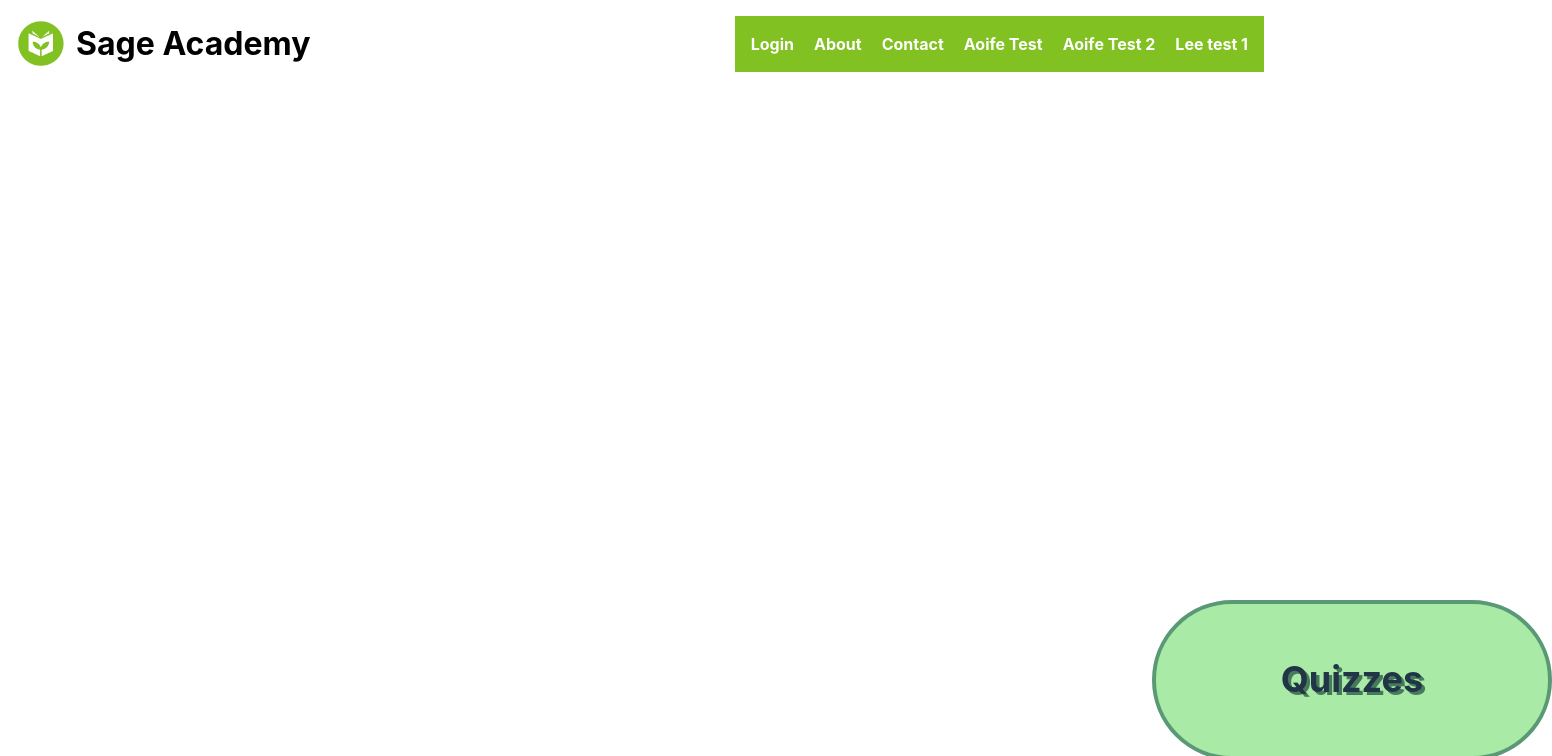
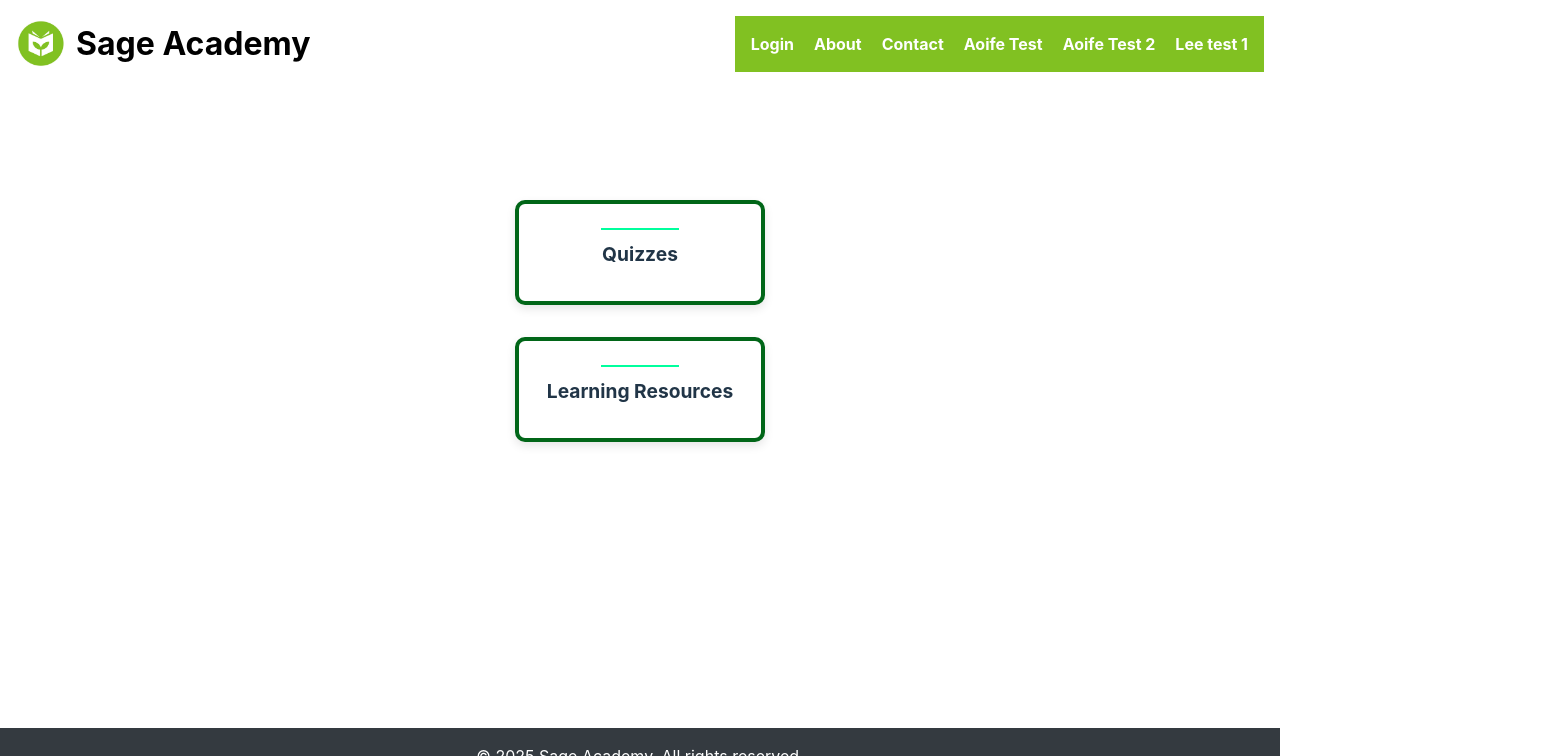
Before and after one commit to CaoimheOBrien/WebUIDesign_2025GroupProject, a SvelteKit app in the folder Web App/Sage-Academy-App/: page /student_quiz_home_page in a window 1280 px wide. Shown: the top 756 px of the page, 1552 px wide, since content can reach past the window. Built offline with nearby package versions, Linux system fonts and the light colour scheme.

Commit message:
reworked buttons for consistency

```diff
--- a/Web App/Sage-Academy-App/src/lib/components/Button.svelte
+++ b/Web App/Sage-Academy-App/src/lib/components/Button.svelte
@@ -12,12 +12,12 @@
 <style>
     /* Card container with smooth hover effects */
     .button {
-        background: #a9eba6  ;
-        border-radius: 5rem; /* Rounded corners */
-        border: 0.3rem solid #5a9975;
+        background: white;
+        border-radius: 10px; /* Rounded corners */
+        border: 4px solid #016618;
+        box-shadow: 0 4px 10px rgba(0, 0, 0, 0.1); /* Subtle shadow */
         overflow: hidden;
-        width: 25rem;
-        height: 10rem;
+        width: 250px;
         text-align: center;
         transition: transform 0.3s ease, box-shadow 0.3s ease; /* Smooth transitions */
     }
@@ -25,28 +25,39 @@
 
     /* Content Styling: Padding for better spacing */
     .content {
-        padding: 1.0rem;
-        text-align: center;
-        text-shadow: 0.2rem 0.2rem #477a5d;
-        margin-top: 2rem;
-        font-size: 1.5rem;
+        padding: 1.5rem;
+    }
 
+    /* Title Styling */
+    .content h2 {
+        font-size: 1.2rem;
+        margin-bottom: 0.5rem;
     }
+
 
 
     /* Pseudo-Class: Hover Effect
        Adds a subtle lift when hovering over the card */
     .button:hover {
-        transform: translateY(-0.5rem);
-        box-shadow:  0rem 1rem #5a9975
+        transform: translateY(-5px);
+        box-shadow: 0 6px 15px rgba(0, 0, 0, 0.15);
     }
 
+    /* Pseudo-Element: Adds a thin underline before the card title
+       Creates a subtle decorative effect to enhance UI */
+    .content h2::before {
+        content: "";
+        display: block;
+        width: 40%;
+        height: 2px;
+        background: #00ff9d;
+        margin: 0 auto 10px auto;
+        transition: width 0.3s ease-in-out;
+    }
 
-    .button:active {
-  background-color: #5a9975;
-  transform: translateY(0.2rem);
-  border: 0.5rem solid #a9eba6;
-}
-
+    /* When .card is hovered, expand the decorative effect to 80% */
+    .button:hover .content h2:before {
+        width: 80%; /* Expanded width on hover */
+    }
 
 </style>
--- a/Web App/Sage-Academy-App/src/routes/+page.svelte
+++ b/Web App/Sage-Academy-App/src/routes/+page.svelte
@@ -18,11 +18,33 @@
 
 <style>
   .gallery {
+        position: relative;
         display: flex;
-        flex-direction: row;
-        gap: 20rem;
-        margin-top: 50rem;
-        margin-left: 45rem;
+        flex-wrap: wrap;
+        margin-top: auto;
+        gap: 7rem; /* Creates spacing between items */
+        margin: 5rem;
+        justify-content: center;
     }
 
+    /* Apply a hover effect: spotlight effect on the hovered card */
+    :global(.gallery > .ContactCard:hover) {
+        transform: scale(1.1); /* Scale up the hovered card */
+        z-index: 2; /* Bring it to the front */
+    }
+
+    /* Reduce the size of adjacent siblings when a card is hovered */
+    :global(.gallery > .Buttom:hover ~ .Button) {
+        transform: scale(0.9); /* Reduce size of adjacent cards */
+        opacity: 0.8; /* Slightly fade them */
+    }
+
+    /* Reduce the size of adjacent siblings when a card is hovered */
+    :global(.gallery > .Button:hover + .Button) {
+        transform: scale(0.95); /* Reduce size of adjacent cards */
+        opacity: 0.9; /* Slightly fade them */
+    }
+
+
+
 </style>
--- a/Web App/Sage-Academy-App/src/routes/student_quiz_home_page/+page.svelte
+++ b/Web App/Sage-Academy-App/src/routes/student_quiz_home_page/+page.svelte
@@ -18,16 +18,33 @@
 
 <style>
   .gallery {
-        display: flex;
+    display: flex;
         flex-direction: column;
-        gap: 4rem;
-        margin-top: 30rem;
-        margin-left: 70rem;
+        justify-content: center;
+        align-items: center;
+        margin-top: auto;
+        justify-content: center;
+        gap: 2rem; /* Creates spacing between items */
+        margin: 5rem;
+        justify-content: center;
     }
 
-    /* Hover effect for the non-hovered buttons */
-    :global(.gallery > .button:hover ~ .button) {
-        transform: scale(0.9); /* Reduce size of the non-hovered buttons */
-        opacity: 0.8; /* Slightly fade the non-hovered buttons */
+    /* Apply a hover effect: spotlight effect on the hovered card */
+    :global(.gallery > .ContactCard:hover) {
+        transform: scale(1.1); /* Scale up the hovered card */
+        z-index: 2; /* Bring it to the front */
     }
+
+    /* Reduce the size of adjacent siblings when a card is hovered */
+    :global(.gallery > .Buttom:hover ~ .Button) {
+        transform: scale(0.9); /* Reduce size of adjacent cards */
+        opacity: 0.8; /* Slightly fade them */
+    }
+
+    /* Reduce the size of adjacent siblings when a card is hovered */
+    :global(.gallery > .Button:hover + .Button) {
+        transform: scale(0.95); /* Reduce size of adjacent cards */
+        opacity: 0.9; /* Slightly fade them */
+    }
+
 </style>
```
